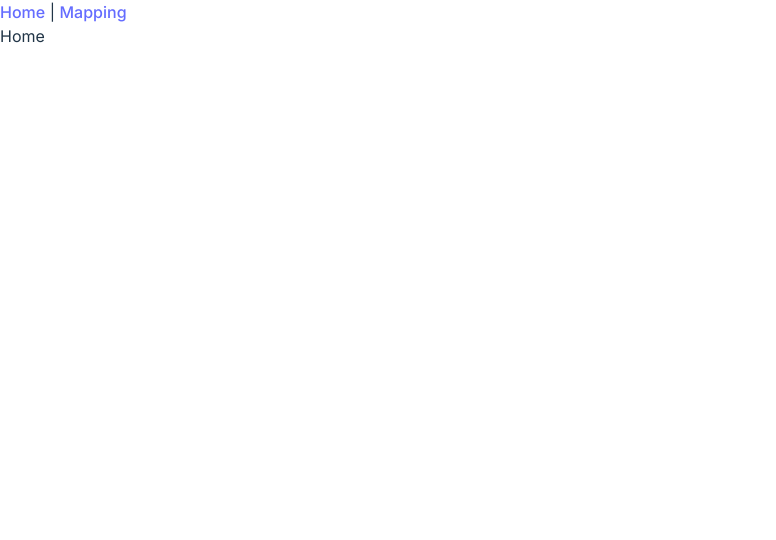
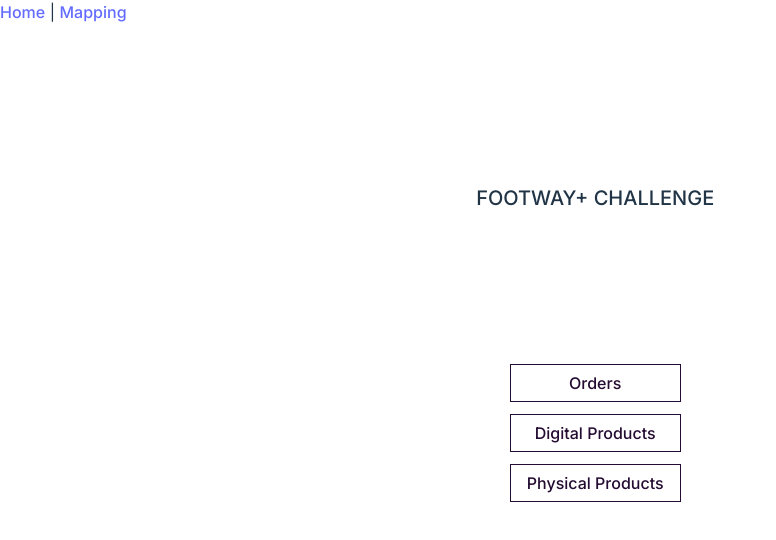
Before and after one commit to Blondie-TheManWithNoName/footway-challenge-frontend, a React (Vite) app: page / in a window 1280 px wide. Shown: the top 540 px of the page, without its empty margins (0-776 px from the left). Built offline with nearby package versions, Linux system fonts and the light colour scheme.

Commit message:
Update Home.tsx

```diff
--- a/src/components/ui/Home.tsx
+++ b/src/components/ui/Home.tsx
@@ -1,5 +1,32 @@
 import React from "react";
+import { Link } from "react-router-dom";
 
 export default function Home() {
-  return <div>Home</div>;
+  return (
+    <div className="w-full h-full flex flex-col items-center gap-y-2 pr-[7vw]">
+      <h1 className="text-center text-xl font-medium uppercase mb-[18vh] mt-[20vh]">
+        Footway+ Challenge
+      </h1>
+      <div className="max-w-48 flex flex-col gap-y-3">
+        <Link
+          to="/orders"
+          className="text-violet-800 border-[1.5px] border-violet-800 px-4 py-1.5 w-full text-center hover:bg-violet-50 hover:text-violet-900"
+        >
+          Orders
+        </Link>
+        <Link
+          to="/digital-products"
+          className="text-violet-800 border-[1.5px] border-violet-800 px-4 py-1.5 w-full text-center hover:bg-violet-50 hover:text-violet-900"
+        >
+          Digital Products
+        </Link>
+        <Link
+          to="/physical-products"
+          className="text-violet-800 border-[1.5px] border-violet-800 px-4 py-1.5 w-full text-center hover:bg-violet-50 hover:text-violet-900"
+        >
+          Physical Products
+        </Link>
+      </div>
+    </div>
+  );
 }
```
